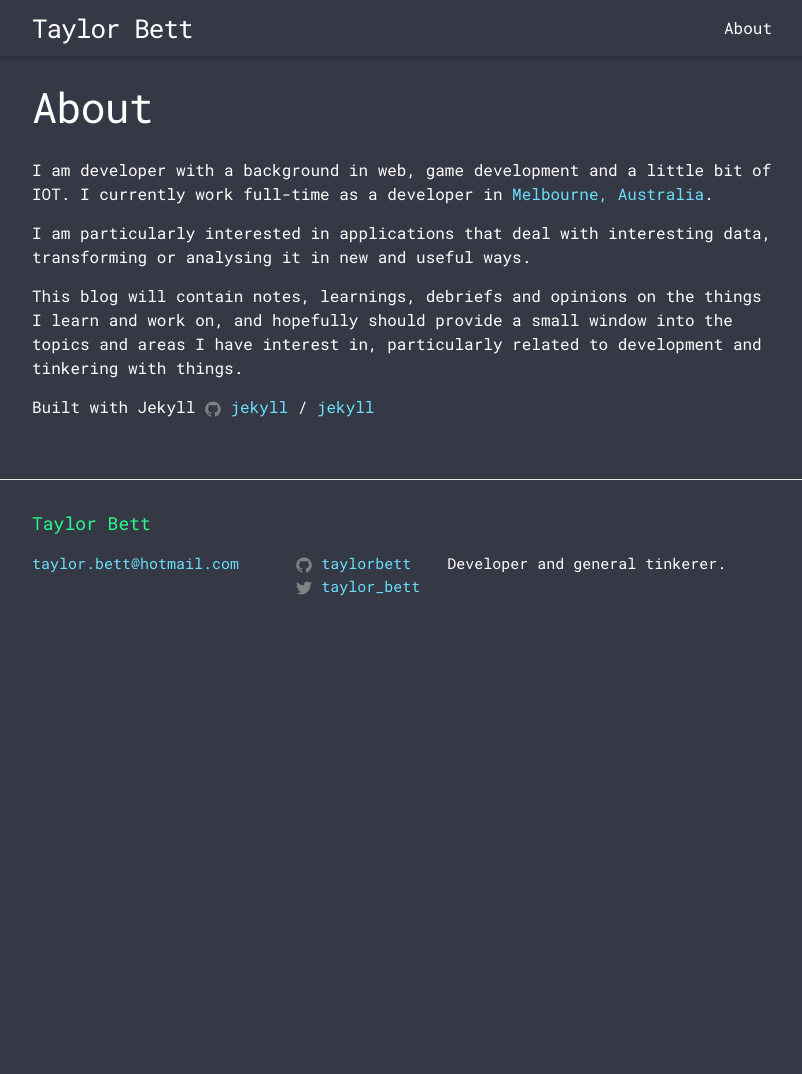
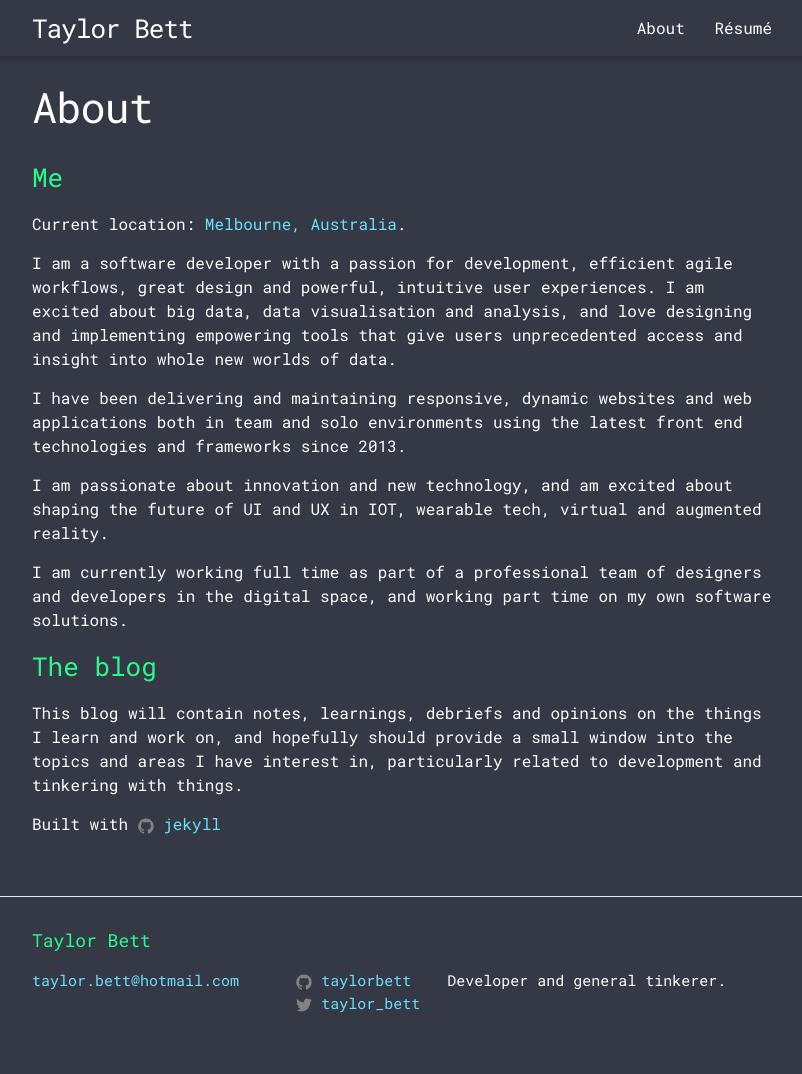
Before and after one commit to TaylorBett/taylorbett.github.io, a Jekyll site: the page built from about.md, in a window 1280 px wide. Shown: the whole page, without its empty margins (238-1040 px from the left). Built offline with Jekyll 4.4.1, drawn with Linux system fonts in a browser that asks for light colours; before the commit the page ends 900 px from its top, so only the background shows below that.

Commit message:
Add basic resume and clean up About page content

```diff
--- a/about.md
+++ b/about.md
@@ -4,12 +4,20 @@ title: About
 permalink: /about/
 ---
 
-I am developer with a background in web, game development and a little bit of IOT. I currently work full-time as a developer in [Melbourne, Australia](https://www.google.com.au/maps/place/Melbourne+VIC/@-37.971237,144.4926947,9z/data=!3m1!4b1!4m5!3m4!1s0x6ad646b5d2ba4df7:0x4045675218ccd90!8m2!3d-37.8136276!4d144.9630576).
+### Me
 
-I am particularly interested in applications that deal with interesting data, transforming or analysing it in new and useful ways.
+Current location: [Melbourne, Australia](https://www.google.com.au/maps/place/Melbourne+VIC/@-37.971237,144.4926947,9z/data=!3m1!4b1!4m5!3m4!1s0x6ad646b5d2ba4df7:0x4045675218ccd90!8m2!3d-37.8136276!4d144.9630576).
+
+I am a software developer with a passion for development, efficient agile workflows, great design and powerful, intuitive user experiences. I am excited about big data, data visualisation and analysis, and love designing and implementing empowering tools that give users unprecedented access and insight into whole new worlds of data.
+
+I have been delivering and maintaining responsive, dynamic websites and web applications both in team and solo environments using the latest front end technologies and frameworks since 2013.
+
+I am passionate about innovation and new technology, and am excited about shaping the future of UI and UX in IOT, wearable tech, virtual and augmented reality.
+
+I am currently working full time as part of a professional team of designers and developers in the digital space, and working part time on my own software solutions.
+
+### The blog
 
 This blog will contain notes, learnings, debriefs and opinions on the things I learn and work on, and hopefully should provide a small window into the topics and areas I have interest in, particularly related to development and tinkering with things.
 
-Built with Jekyll
-{% include icon-github.html username="jekyll" %} /
-[jekyll](https://github.com/jekyll/jekyll)
+Built with {% include icon-github.html username="jekyll" %}
```
Also changed, not shown: resume.md (added, +52 -0 lines).
